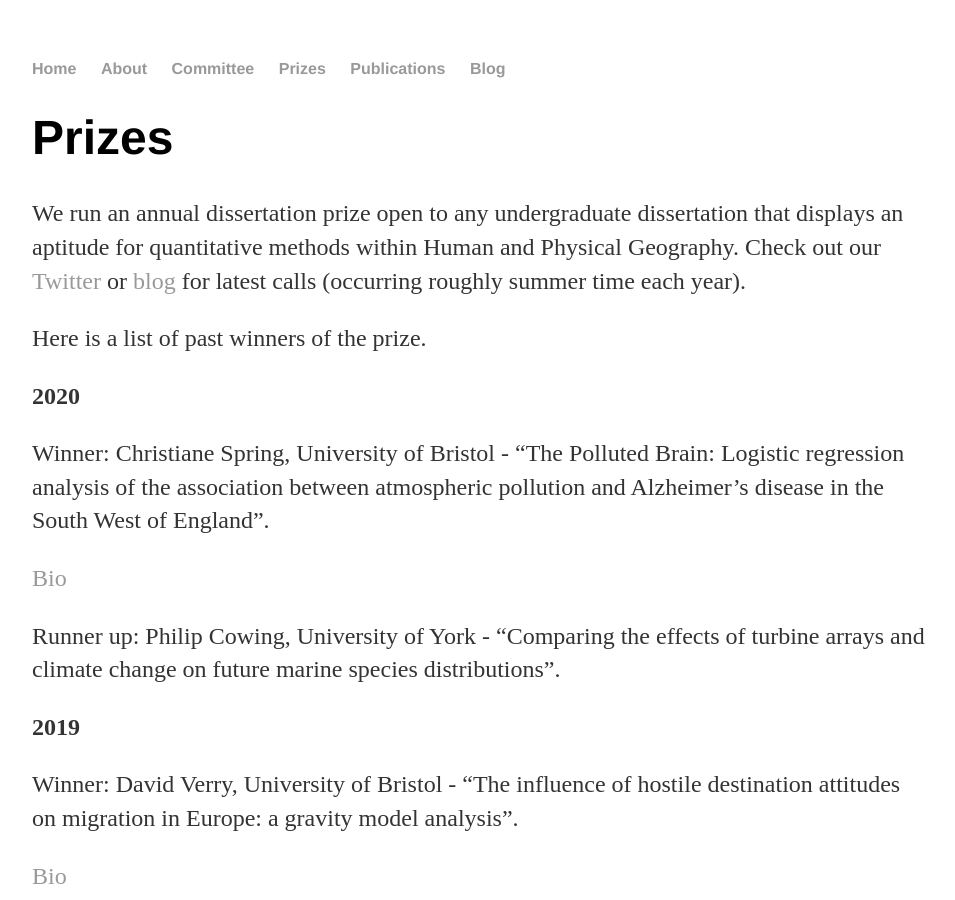
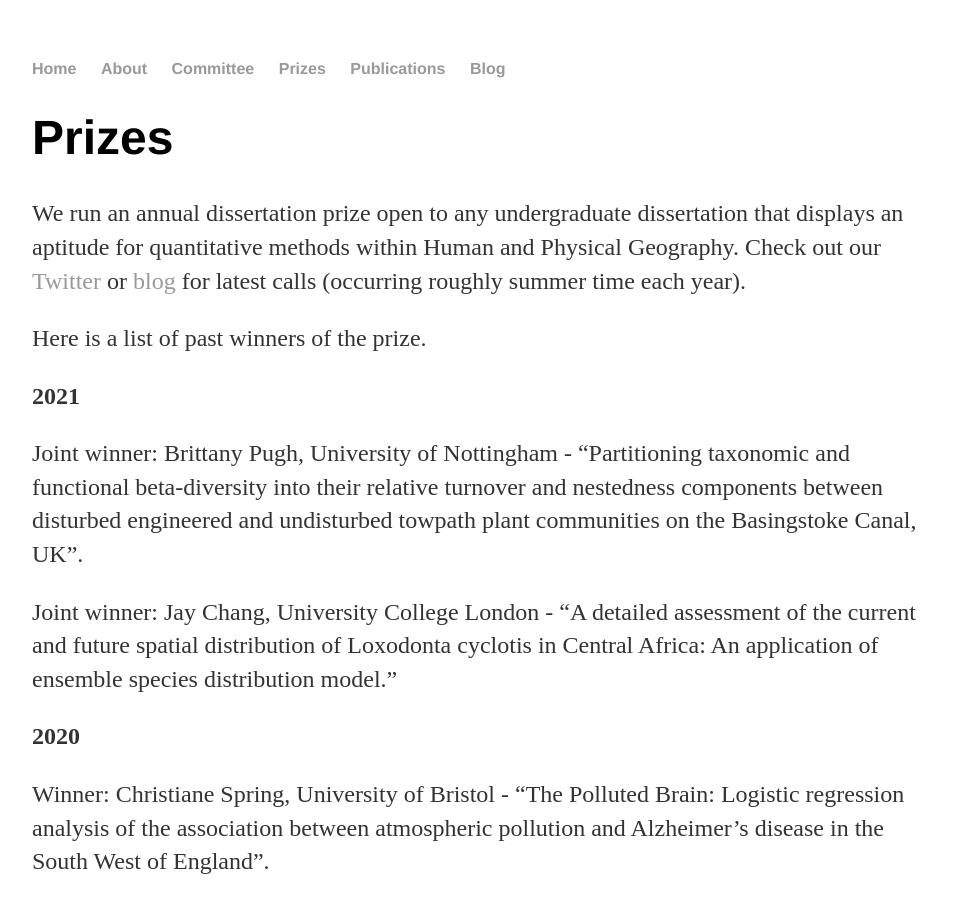
Before and after one commit to qmrg/qmrg.github.io, a Jekyll site: the page built from prizes.md, in a window 1280 px wide and 900 px high. Shown: the whole window, without its empty margins (160-1115 px from the left). Built offline with Jekyll 4.4.1, drawn with Linux system fonts in a browser that asks for light colours.

Commit message:
Update prizes.md
Added 2021 winners

```diff
--- a/prizes.md
+++ b/prizes.md
@@ -8,6 +8,12 @@ title: "Prizes"
 We run an annual dissertation prize open to any undergraduate dissertation that displays an aptitude for quantitative methods within Human and Physical Geography. Check out our [Twitter](https://twitter.com/qmrg_rgs_ibg) or [blog](https://qmrg.github.io/blog) for latest calls (occurring roughly summer time each year).
 
 Here is a list of past winners of the prize.
+
+**2021**
+
+Joint winner: Brittany Pugh, University of Nottingham - "Partitioning taxonomic and functional beta-diversity into their relative turnover and nestedness components between disturbed engineered and undisturbed towpath plant communities on the Basingstoke Canal, UK".
+
+Joint winner: Jay Chang, University College London - "A detailed assessment of the current and future spatial distribution of Loxodonta cyclotis in Central Africa: An application of ensemble species distribution model."
 
 **2020**
 
```
